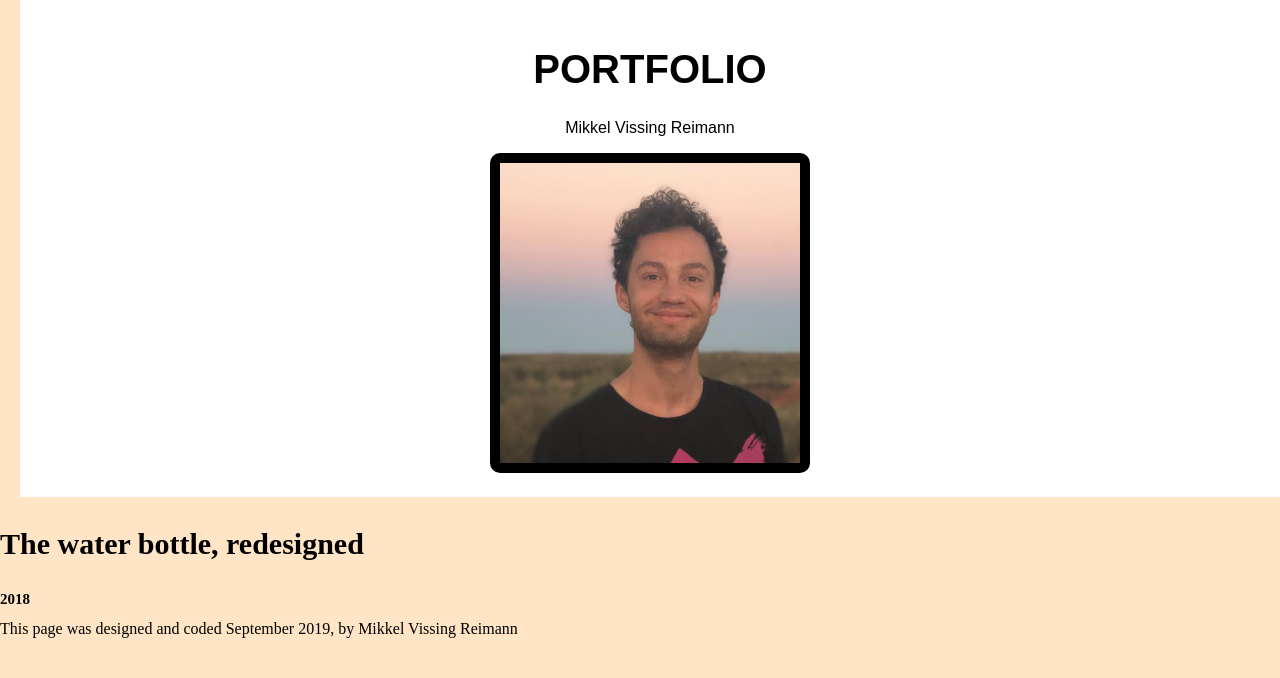
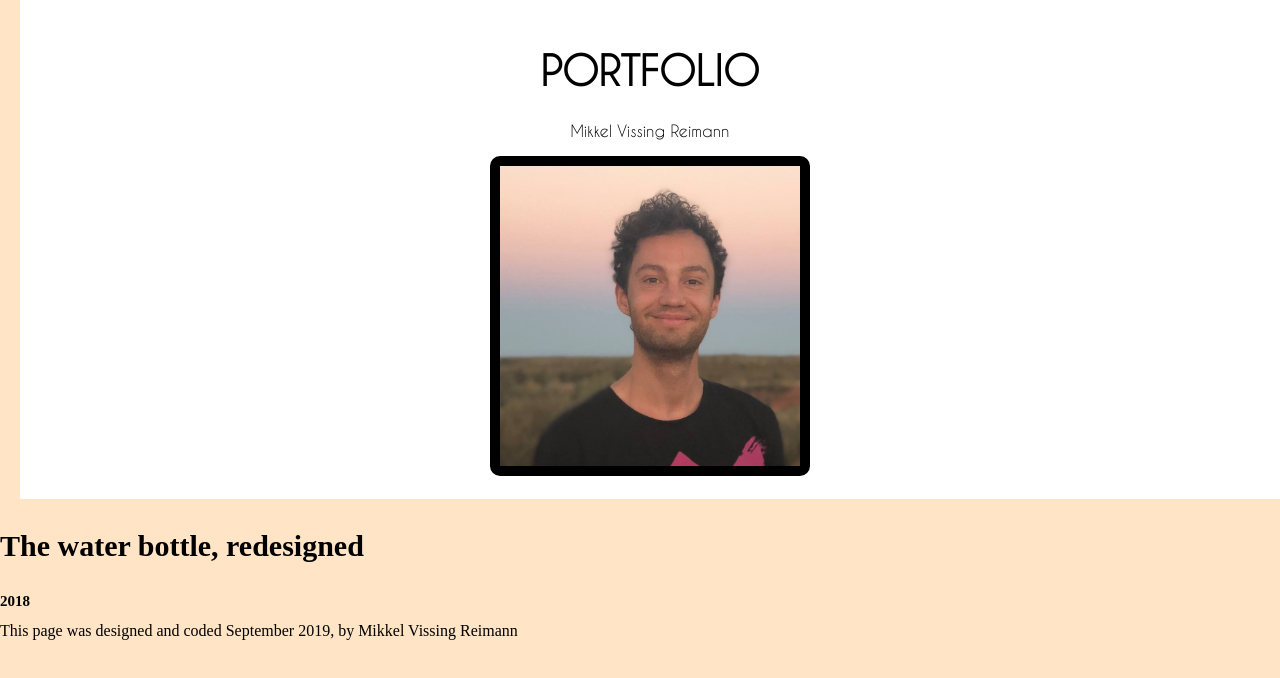
Before and after one commit to MikkelVissing/FirstWebsite, a plain HTML site: page MikkelPortfolio.html in a window 1280 px wide. Drawn offline with Linux system fonts and the light colour scheme.

Commit message:
Update test.css

```diff
--- a/css/test.css
+++ b/css/test.css
@@ -1,3 +1,12 @@
+@font-face {
+    font-family: 'caviar_dreamsregular';
+    src: url('https://mikkelvissing.github.io/FirstWebsite/webfontkit-20190831-143502/caviardreams-webfont.woff2') format('woff2'),
+         url('https://mikkelvissing.github.io/FirstWebsite/webfontkit-20190831-143502/caviardreams-webfont.woff') format('woff');
+    font-weight: normal;
+    font-style: normal;
+
+}
+
 body{
 	background-color: #ffe4c6;
 	margin: 0;
```
